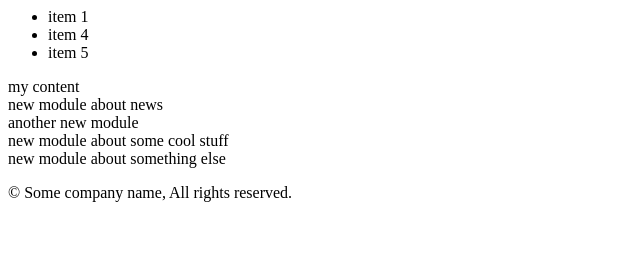
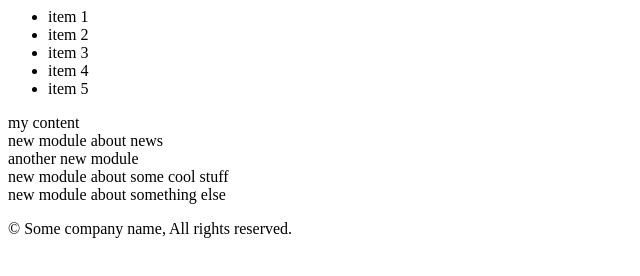
Before and after one commit to HubsonT/github-demo, a plain HTML site: page index.html in a window 1280 px wide. Shown: the whole page, without its empty margins (0-640 px from the left). Drawn offline with Linux system fonts and the light colour scheme.

```diff
--- a/index.html
+++ b/index.html
@@ -3,6 +3,8 @@
 	<module-one>
 		<ul>
 		<li>item 1</li>
+		<li>item 2</li>
+		<li>item 3</li>
 		<li>item 4</li>
 		<li>item 5</li>
 		</ul>
```
Also changed, not shown: start.txt.
